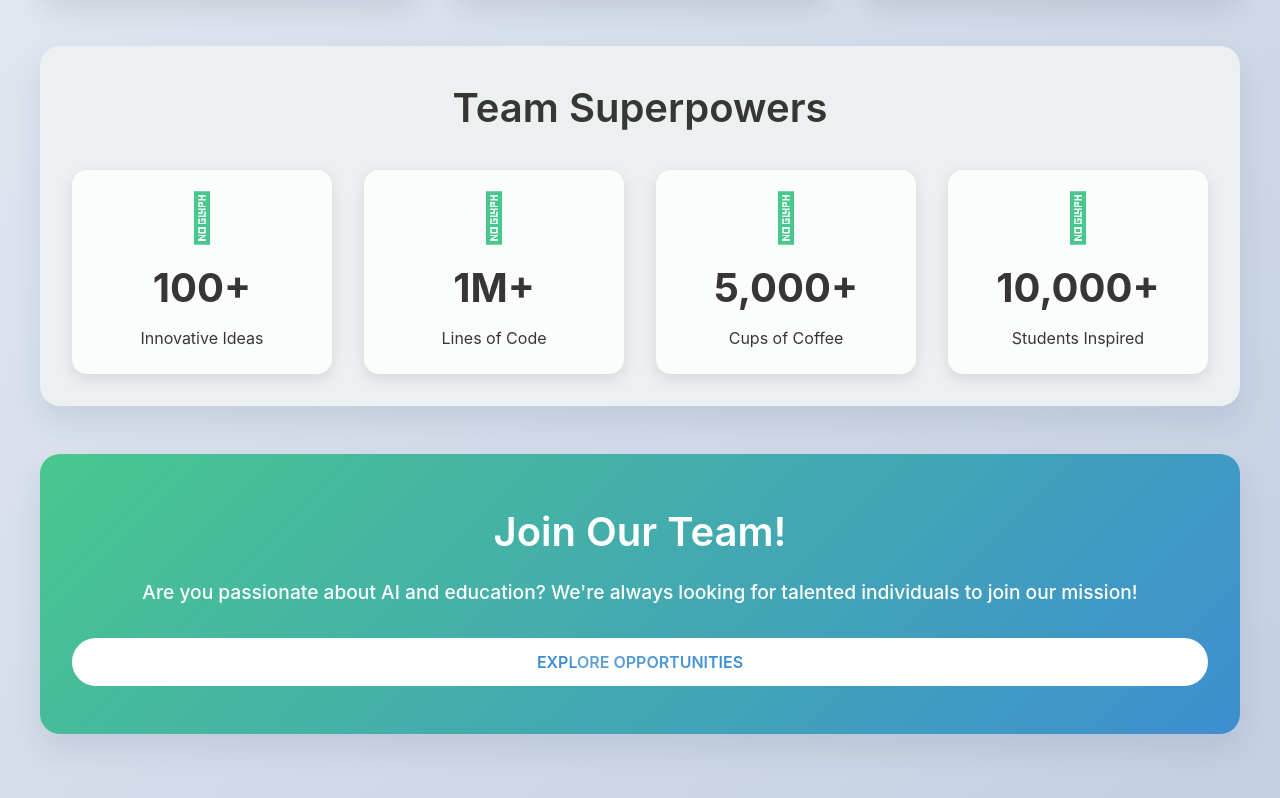
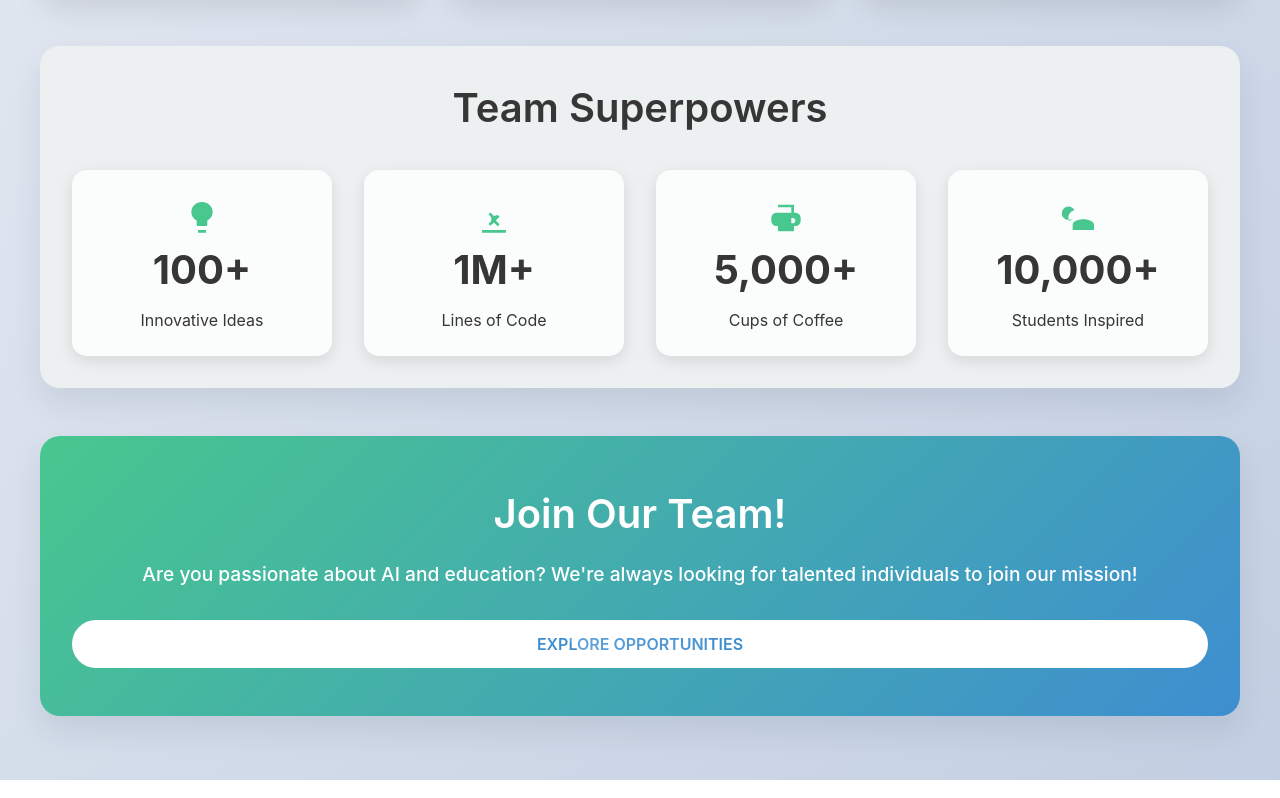
Before and after one commit to lamaqdahodwala/cac2024, a SvelteKit app: page /about/meettheteam in a window 1280 px wide. Shown: the part 1564-2362 px from the top of the page. Built offline with nearby package versions, Linux system fonts and the light colour scheme.

Commit message:
fix superpower icons

```diff
--- a/src/routes/about/meettheteam/+page.svelte
+++ b/src/routes/about/meettheteam/+page.svelte
@@ -310,22 +310,33 @@
 				<h2>Team Superpowers</h2>
 				<div class="stats-grid">
 					<div class="stat-item">
-						<i class="fas fa-lightbulb"></i>
+						<svg class="svg-icon lightbulb" xmlns="http://www.w3.org/2000/svg" viewBox="0 0 24 24" width="24" height="24">
+							<path d="M9 21h6v2H9zm3-21C7.37 0 4 3.37 4 7.5c0 2.74 1.61 5.26 4 6.32V17a1 1 0 001 1h6a1 1 0 001-1v-3.18c2.39-1.06 4-3.58 4-6.32C20 3.37 16.63 0 12 0z"/>
+						  </svg>
 						<span>100+</span>
 						<p>Innovative Ideas</p>
 					</div>
 					<div class="stat-item">
-						<i class="fas fa-code"></i>
+						<svg class="svg-icon lightbulb" xmlns="http://www.w3.org/2000/svg" viewBox="0 0 24 24" width="24" height="24">
+							<path d="M9.93 14.29l-2.12 2.12 1.42 1.42L12 15.41l2.76 2.76 1.41-1.41-2.83-2.83 2.83-2.83-1.41-1.41L12 10.59l-2.77-2.76-1.41 1.41 2.12 2.12zM3 21h18v2H3z"/>
+						  </svg>
+
 						<span>1M+</span>
 						<p>Lines of Code</p>
 					</div>
 					<div class="stat-item">
-						<i class="fas fa-coffee"></i>
+						<svg class="svg-icon coffee" xmlns="http://www.w3.org/2000/svg" viewBox="0 0 24 24" width="24" height="24">
+							<path d="M19 8h-1V2H6v6H5C2.79 8 1 9.79 1 12v2c0 2.21 1.79 4 4 4h1v4h12v-4h1c2.21 0 4-1.79 4-4v-2c0-2.21-1.79-4-4-4zM6 4h10v4H6V4zm13 10c0 1.1-.9 2-2 2h-1v-4h1c1.1 0 2 .9 2 2z"/>
+						  </svg>
+
 						<span>5,000+</span>
 						<p>Cups of Coffee</p>
 					</div>
 					<div class="stat-item">
-						<i class="fas fa-users"></i>
+						<svg class="svg-icon users"xmlns="http://www.w3.org/2000/svg" viewBox="0 0 24 24" width="24" height="24">
+							<path d="M16 13c2.67 0 8 1.34 8 4v4H8v-4c0-2.66 5.33-4 8-4zm-8.1-.6a5 5 0 111.4-6.2c-2.7.8-4.5 2.9-4.5 5.2 0 .9.2 1.8.6 2.6.1.2.1.4.1.4z"/>
+						  </svg>
+
 						<span>10,000+</span>
 						<p>Students Inspired</p>
 					</div>
@@ -2069,4 +2080,28 @@
 		min-height: 50px;
 		text-align: center;
 	}
+	.svg-icon.lightbulb {
+		width: 2em;
+    	height: 2em;
+		fill: #48c78e;
+		margin-top: 0.5em
+	}
+	.svg-icon.code {
+		width: 2em;
+    	height: 2em;
+		fill: #48c78e;
+		margin-top: 0.5em
+	}
+	.svg-icon.coffee {
+		width: 2em;
+    	height: 2em;
+		fill: #48c78e;
+		margin-top: 0.5em
+	}
+	.svg-icon.users {
+		width: 2em;
+    	height: 2em;
+		fill: #48c78e;
+		margin-top: 0.5em
+	}
 </style>
```
